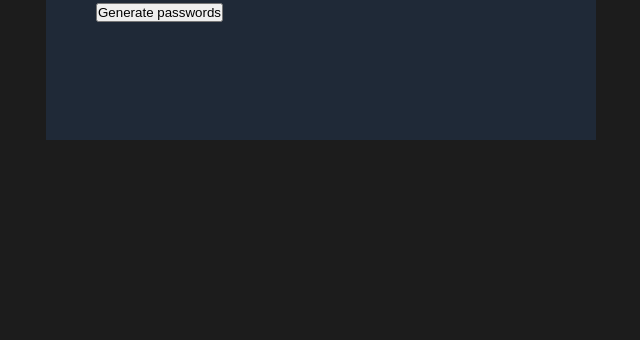
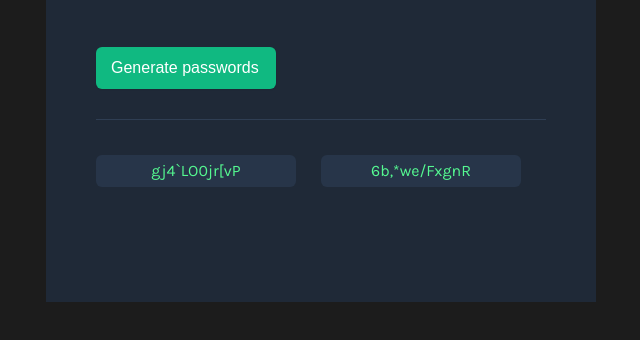
Before and after one commit to pravashkarki/password-generator, a plain HTML site: page index.html in a window 1280 px wide. Both pictures are taken after a click on the button "Generate passwords". Shown: the part 276-616 px from the top of the page, without its empty margins (319-959 px from the left). Drawn offline with Linux system fonts and the light colour scheme.

Commit message:
fix: error

```diff
--- a/index.html
+++ b/index.html
@@ -3,7 +3,6 @@
 <head>
     <meta charset="UTF-8">
     <title>Password Gen</title>
-    <script src="script.js"></script>
     <link rel="preconnect" href="https://fonts.googleapis.com">
     <link rel="preconnect" href="https://fonts.gstatic.com" crossorigin>
     <link href="https://fonts.googleapis.com/css2?family=Karla:wght@400;700&display=swap" rel="stylesheet">
@@ -17,8 +16,13 @@
         <p>
             Never use an insecure password again.
         </p>
-        <button id="generateButton">Generate passwords</button>
+        <button id="generateButton" class="button">Generate passwords</button>
+        <div class="password-wrapper">
+            <div id="passwordOne" class="password-el"></div>
+            <div id="passwordTwo" class="password-el"></div>
+        </div>
+    </main>
+    <script src="script.js"></script>
 
-    </main>
 </body>
 </html>
--- a/script.js
+++ b/script.js
@@ -2,7 +2,6 @@ const characters = ["A", "B", "C", "D", "E", "F", "G", "H", "I", "J", "K", "L",
     "/"];
 
 let passwordLength = 12
-let generateButton = document.getElementById("generateButton")
 
 function getRandomCharacter() {
     let randomChar = Math.floor(Math.random() * characters.length)
@@ -19,8 +18,12 @@ function generateRandomPassword() {
 
 const generatedPasswordOne = generateRandomPassword()
 
-if (generateButton) {
-    generateButton.addEventListener("click", function () {
-        console.log(generatedPasswordOne)
-    })
-}
+let generateButtonEL = document.getElementById("generateButton");
+let passwordOneEl = document.getElementById("passwordOne");
+let passwordOneElTwo = document.getElementById("passwordTwo");
+
+
+generateButtonEL.addEventListener("click", function() {
+    passwordOneEl.textContent = generateRandomPassword()
+    passwordOneElTwo.textContent = generateRandomPassword()
+});
--- a/style.css
+++ b/style.css
@@ -34,3 +34,36 @@ h1 span {
     display: block;
     color: #4ADF86;
 }
+
+.button {
+    padding: 9px 17px 9px 15px;
+    background: #10B981;
+    box-shadow: 0px 1px 2px rgba(0, 0, 0, 0.05);
+    border-radius: 6px;
+    font-weight: 500;
+    font-size: 16px;
+    line-height: 24px;
+    color: #FFFFFF;
+    border: none;
+    cursor: pointer;
+    margin-top: 50px;
+    margin-bottom: 30px;
+}
+
+.password-wrapper {
+    border-top: 1px solid #2F3E53;
+    padding-top: 35px;
+    display: flex;
+    flex-wrap: wrap;
+}
+
+.password-el {
+    background: #273549;
+    border-radius: 6px;
+    font-size: 16px;
+    line-height: 32px;
+    text-align: center;
+    color: #55F991;
+    min-width: 200px;
+    margin-right: 25px;
+}
```
